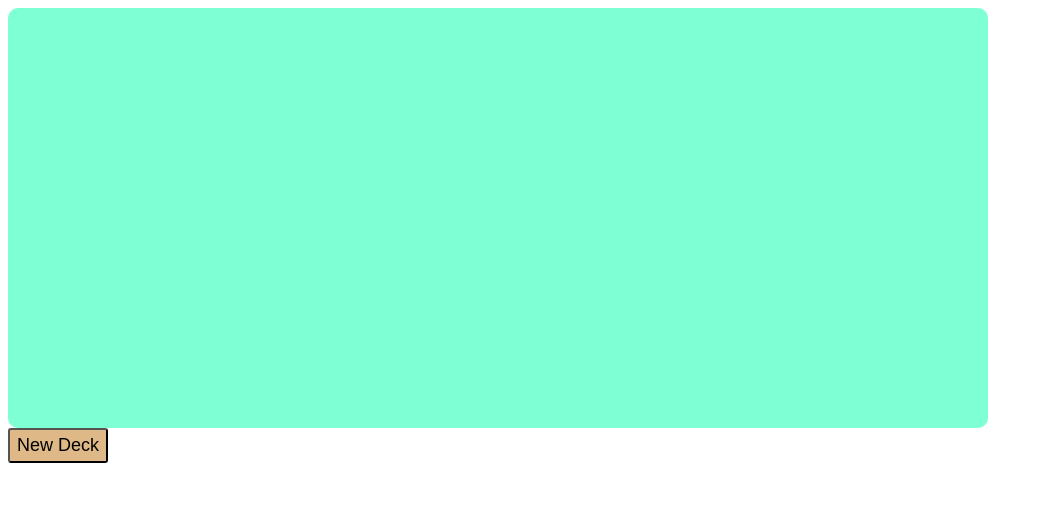
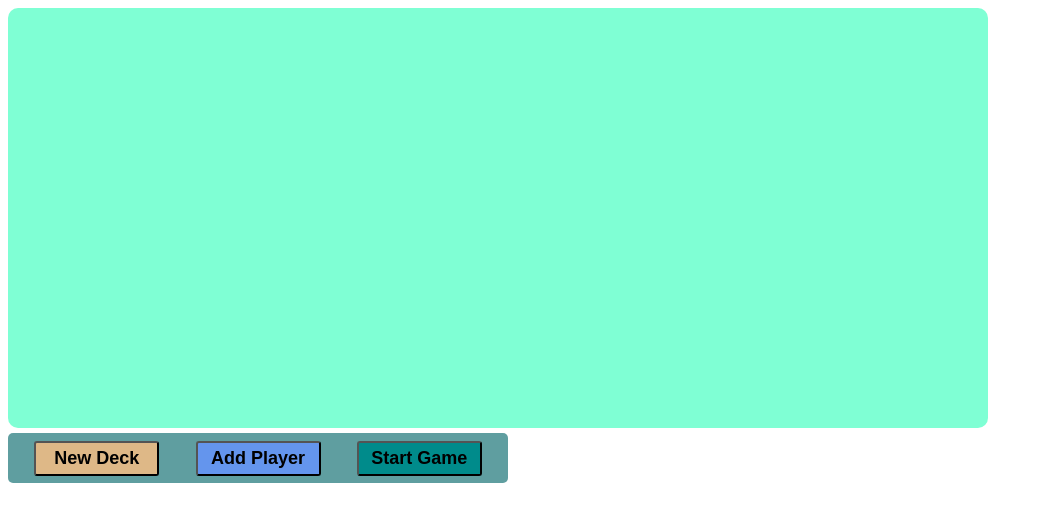
Before and after one commit to jjss886/Game-Portfolio, a React app in the folder Blackjack/: page / in a window 1280 px wide. Shown: the whole page, without its empty margins (0-1043 px from the left). Built offline with nearby package versions, Linux system fonts and the light colour scheme.

Commit message:
setting up new players

```diff
--- a/Blackjack/src/ast/style.css
+++ b/Blackjack/src/ast/style.css
@@ -23,13 +23,40 @@
   margin: 5px;
   padding: 10px;
   font-size: 25px;
+  border-style: solid;
+  border-color: black;
+  border-width: 3px;
 }
 
 /* -------------------- BTN SET UP ELEMENT -------------------- */
-.newDeckBtn {
+.btnSetUpDiv {
+  display: flex;
+  align-items: center;
+  justify-content: space-evenly;
+  margin-top: 5px;
+  background-color: cadetblue;
+  height: 50px;
+  width: 500px;
+  border-radius: 5px;
+}
+
+.setUpBtn {
   height: 35px;
-  width: 100px;
-  background-color: burlywood;
+  width: 125px;
   border-radius: 3px;
   font-size: 18px;
+  font-weight: bold;
+  margin: 0 10px;
 }
+
+.newDeckBtn {
+  background-color: burlywood;
+}
+
+.addPlayerBtn {
+  background-color: cornflowerblue;
+}
+
+.startGameBtn {
+  background-color: darkcyan;
+}
--- a/Blackjack/src/components/Player.js
+++ b/Blackjack/src/components/Player.js
@@ -0,0 +1,31 @@
+import React, { Component } from "react";
+import { connect } from "react-redux";
+
+const Player = ({ player }) => (
+  <div className="playerDiv">
+    <span>{player.Name}</span>
+    <span>{player.ID}</span>
+    <span>{player.Points}</span>
+    <span>{player.Hand}</span>
+  </div>
+);
+
+export default Player;
+
+// class Player extends Component {
+//   render() {
+//     return (
+//       <div></div>
+//     )
+//   }
+// }
+
+// const mapState = state => {
+//   return {};
+// };
+
+// const mapDispatch = dispatch => {
+//   return {};
+// };
+
+// export default connect(mapState, mapDispatch)(Player);
--- a/Blackjack/src/components/Table.js
+++ b/Blackjack/src/components/Table.js
@@ -1,27 +1,60 @@
 import React, { Component } from "react";
 import { connect } from "react-redux";
-import { setNewDeck } from "../store";
+import { setNewDeck, addPlayer } from "../store";
 import Card from "./Card";
+import Player from "./Player";
 
 class Table extends Component {
   newDeck = () => {
     this.props.setNewDeck();
   };
 
+  newPlayer = () => {
+    this.props.addPlayer();
+  };
+
+  startGame = () => {
+    console.log("GAME!");
+  };
+
   render() {
-    const { deck } = this.props;
-    console.log("render -", deck);
+    const { deck, players } = this.props;
+
     return (
-      <div>
+      <div className="totalFullDiv">
         <div className="tableFullDiv">
           {deck.length
             ? deck.slice(-5).map((card, idx) => <Card key={idx} card={card} />)
             : null}
+
+          {players.length
+            ? players.map((player, idx) => <Player key={idx} player={player} />)
+            : null}
         </div>
 
         <div className="btnSetUpDiv">
-          <button type="button" onClick={this.newDeck} className="newDeckBtn">
+          <button
+            type="button"
+            onClick={this.newDeck}
+            className="newDeckBtn setUpBtn"
+          >
             New Deck
+          </button>
+
+          <button
+            type="button"
+            onClick={this.newPlayer}
+            className="addPlayerBtn setUpBtn"
+          >
+            Add Player
+          </button>
+
+          <button
+            type="button"
+            onClick={this.startGame}
+            className="startGameBtn setUpBtn"
+          >
+            Start Game
           </button>
         </div>
       </div>
@@ -31,13 +64,15 @@ class Table extends Component {
 
 const mapState = state => {
   return {
-    deck: state.deck
+    deck: state.deck,
+    players: state.players
   };
 };
 
 const mapDispatch = dispatch => {
   return {
-    setNewDeck: () => dispatch(setNewDeck())
+    setNewDeck: () => dispatch(setNewDeck()),
+    addPlayer: () => dispatch(addPlayer())
   };
 };
 
--- a/Blackjack/src/store/index.js
+++ b/Blackjack/src/store/index.js
@@ -12,12 +12,20 @@ const initialState = {
 
 // ACTION TYPES
 const SET_DECK = "SET_DECK";
+const ADD_PLAYER = "ADD_PLAYER";
 
 // ACTION CREATORS
 const setDeck = deck => {
   return {
     type: SET_DECK,
     deck
+  };
+};
+
+const setPlayer = player => {
+  return {
+    type: ADD_PLAYER,
+    player
   };
 };
 
@@ -34,11 +42,30 @@ export const setNewDeck = () => {
   };
 };
 
+export const addPlayer = () => {
+  return dispatch => {
+    try {
+      const idx = store.getState().players.length + 1,
+        playerObj = {
+          Name: `Player ${idx}`,
+          ID: idx,
+          Points: 0,
+          Hand: new Array()
+        };
+      dispatch(setPlayer(playerObj));
+    } catch (error) {
+      console.error("WAH ERROR --", error);
+    }
+  };
+};
+
 // REDUCER
 const reducer = (state = initialState, action) => {
   switch (action.type) {
     case SET_DECK:
       return { ...state, deck: action.deck };
+    case ADD_PLAYER:
+      return { ...state, players: [...state.players, action.player] };
     default:
       return state;
   }
```
